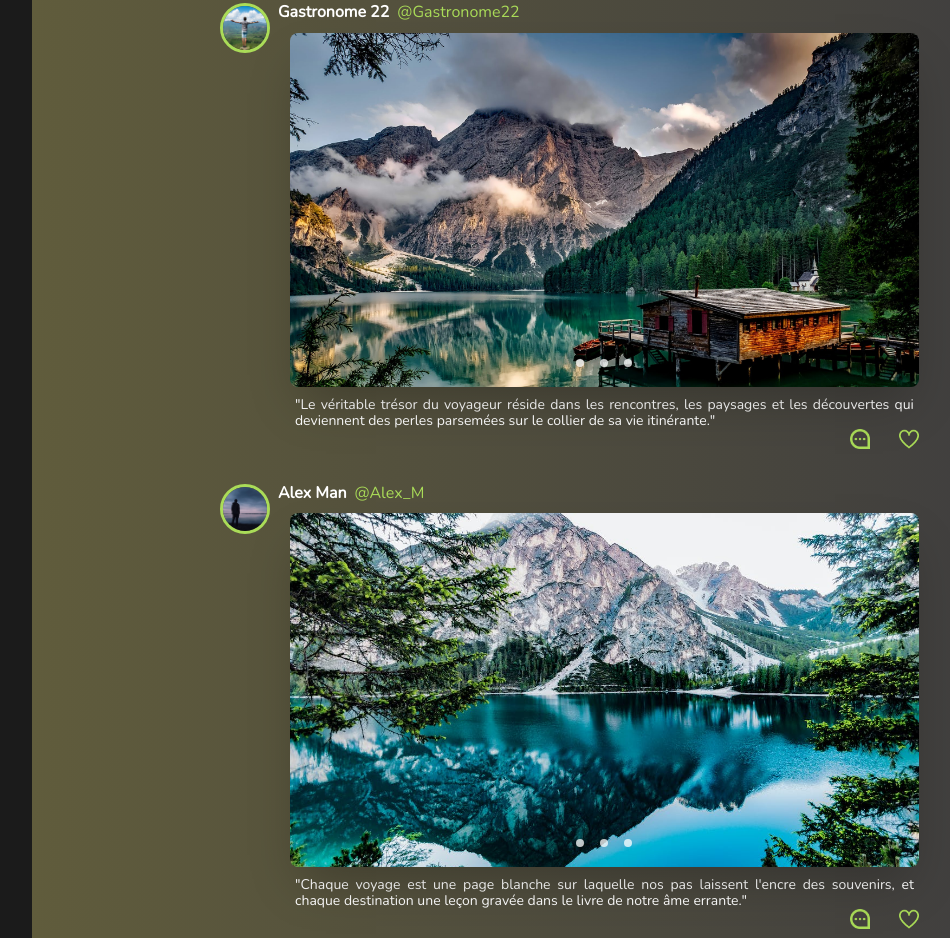
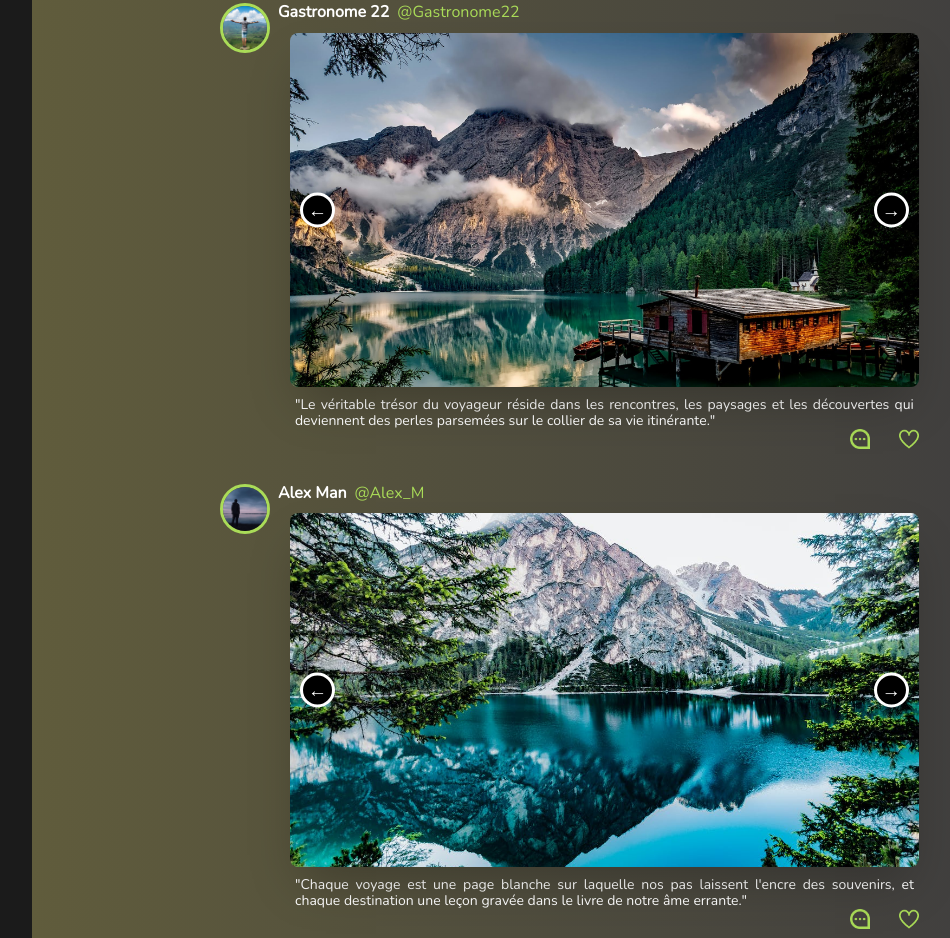
Before and after one commit to C-Wael/personalProjectTravelBlog, a plain HTML site: page index.html in a window 1280 px wide. Shown: the part 1516-2454 px from the top of the page, without its empty margins (173-1123 px from the left). Drawn offline with nearby package versions, Linux system fonts and the light colour scheme.

Commit message:
Editing the HTML and CSS to edit the buttons for the arrows for the slides.

```diff
--- a/inc/css/style.css
+++ b/inc/css/style.css
@@ -402,28 +402,34 @@ h2{
 }
 
 .slider-nav {
-	display: flex;
-	column-gap: 1rem;
-	position: absolute;
-	bottom: 1.25rem;
-	left: 50%;
-	transform: translateX(-50%);
-	z-index: 1;
+  display: flex;
+  justify-content: space-between;
 }
 
 .slider-nav a {
-	width: 0.5rem;
-	height: 0.5rem;
-	border-radius: 50%;
-	background-color: #fff;
-	opacity: 0.75;
-	transition: opacity ease 250ms;
+  font-size: 19px;
+  background-color: black;
+  border-radius: 50%;
+  border: 3px solid white;
+  padding: 5px;
+  height: 35px;
+  width: 35px;
+  position: absolute;
+  top: 50%;
+  transform: translateY(-50%);
 }
 
 .slider-nav a:hover {
-	opacity: 1;
+	opacity: 0.5;
 }
 
+.slider-nav a.arrow-left {
+  left: 10px;
+}
+
+.slider-nav a.arrow-right {
+  right: 10px;
+}
 
 
 /*--------------------*/
--- a/index.html
+++ b/index.html
@@ -257,9 +257,8 @@
                                     <img id="slide-3" src="inc/img/3.jpeg" /> -->
                                 </div>
                                 <div class="slider-nav">
-                                    <a href="#slide-1"></a>
-                                    <a href="#slide-2"></a>
-                                    <a href="#slide-3"></a>
+                                    <a class="arrow arrow-left" href="#"><span>&#8592;</span></a>
+                                    <a class="arrow arrow-right" href="#"><span>&#8594;</span></a>
                                 </div>
                             </div>
                             <div>
@@ -307,9 +306,8 @@
                                     <img id="slide-6" src="inc/img/6.jpeg" /> -->
                                 </div>
                                 <div class="slider-nav">
-                                    <a href="#slide-4"></a>
-                                    <a href="#slide-5"></a>
-                                    <a href="#slide-6"></a>
+                                    <a class="arrow arrow-left" href="#"><span>&#8592;</span></a>
+                                    <a class="arrow arrow-right" href="#"><span>&#8594;</span></a>
                                 </div>
                             </div>
                             <div>
```
